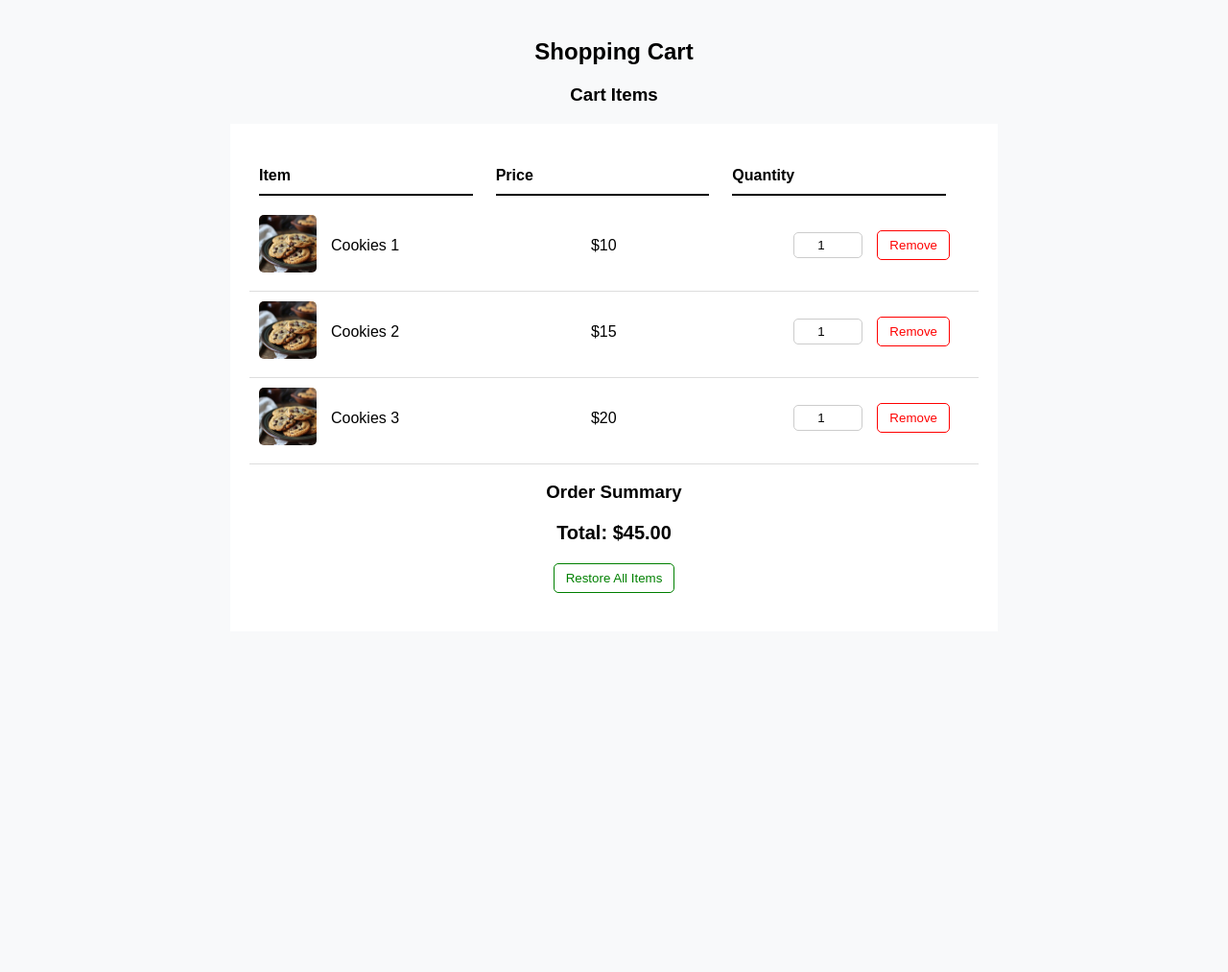
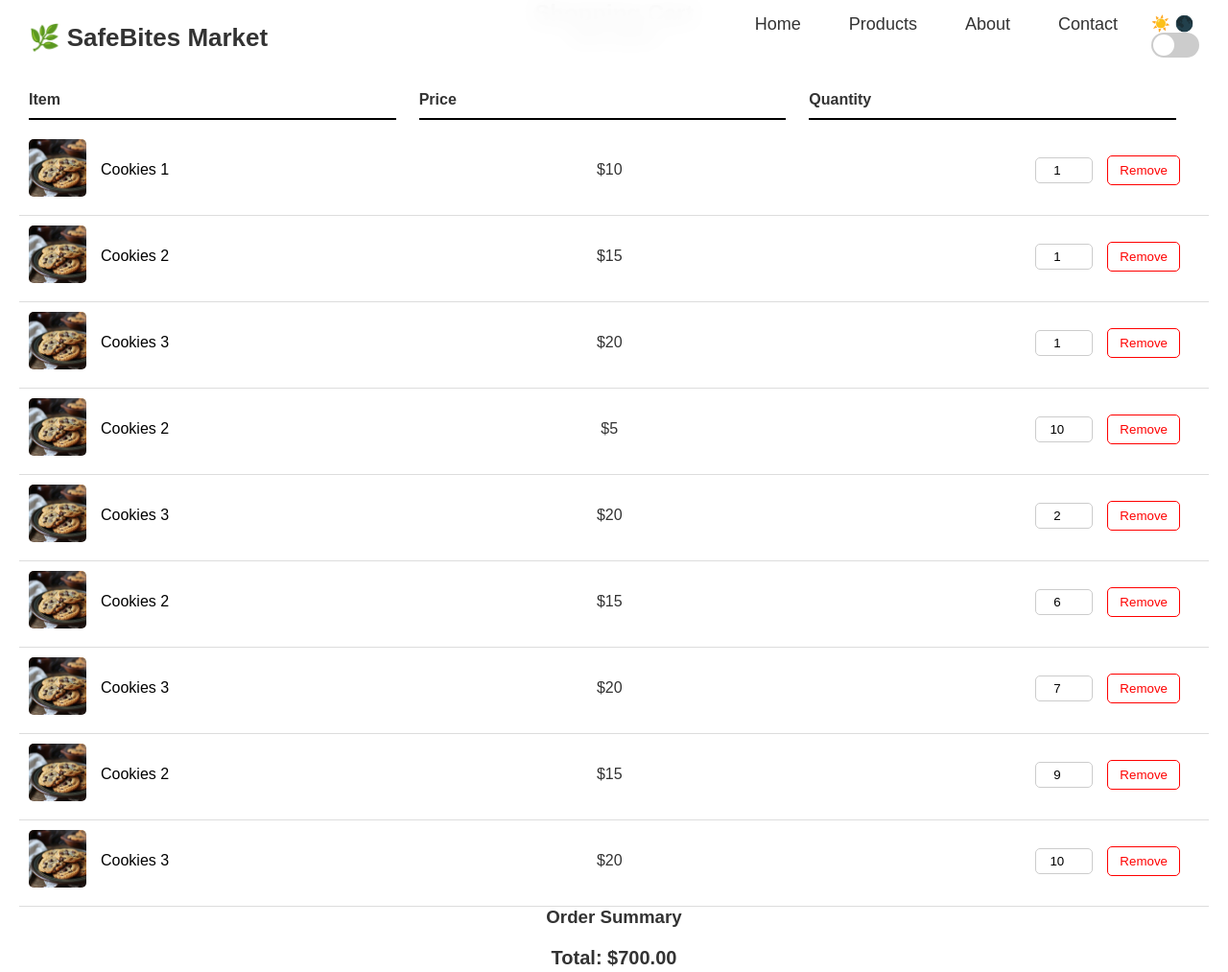
Before and after one commit to neama2004/web-project, a plain HTML site: page Web project/Cart.html in a window 1280 px wide. Shown: the top 1013 px of the page at 96% size. Before the commit the page ends 800 px from the top, so only its background shows below. Drawn offline with Linux system fonts and the light colour scheme.

Commit message:
Cart added header and footer

```diff
--- a/Web project/Cart.css
+++ b/Web project/Cart.css
@@ -1,10 +1,18 @@
+* {
+    margin: 0;
+    padding: 0;
+    box-sizing: border-box;
+    font-family: "Poppins", sans-serif;
+    transition: all 0.3s ease-in-out;
+    scroll-behavior: smooth;
+}
+
 body {
-    font-family: Arial, sans-serif;
-    max-width: 800px;
-    margin: auto;
-    padding: 20px;
-    background-color: #f8f9fa;
+    background: #f5f5f5;
+    color: #333;
+    overflow-x: hidden;
 }
+
 h2, h3 {
     text-align: center;
 }
@@ -16,6 +24,130 @@ a:hover {
     cursor: pointer;
     text-decoration: underline;
 }
+
+/* ===================== Header ===================== */
+header {
+    position: fixed;
+    width: 100%;
+    top: 0;
+    left: 0;
+    background: rgba(255, 255, 255, 0.95);
+    backdrop-filter: blur(10px);
+    display: flex;
+    justify-content: space-between;
+    align-items: center;
+    padding: 15px 30px;
+    z-index: 1000;
+}
+
+header .logo {
+    color: #333;
+    font-size: 26px;
+    font-weight: bold;
+}
+
+nav ul {
+    list-style: none;
+    display: flex;
+    gap: 20px;
+}
+
+nav ul li a {
+    color: #333;
+    text-decoration: none;
+    font-size: 18px;
+    padding: 10px 15px;
+    border-radius: 8px;
+    transition: background 0.3s ease, transform 0.2s ease;
+}
+
+nav ul li a:hover {
+    background: rgba(245, 245, 245, 0.2);
+    transform: scale(1.05);
+}
+
+
+/* ===================== Dark/Light Mode Toggle ===================== */
+#dark-mode-toggle {
+    display: none; /* Hide the default checkbox */
+}
+
+.dark-mode-label {
+    width: 50px;
+    height: 26px;
+    background: #ccc;
+    border-radius: 50px;
+    position: relative;
+    cursor: pointer;
+    transition: background 0.3s ease;
+    display: inline-block; /* Ensure the label is visible */
+}
+
+.dark-mode-label::after {
+    content: '';
+    width: 22px;
+    height: 22px;
+    background: #fff;
+    border-radius: 50%;
+    position: absolute;
+    top: 2px;
+    left: 2px;
+    transition: transform 0.3s ease;
+}
+
+#dark-mode-toggle:checked + .dark-mode-label {
+    background: #333;
+}
+
+#dark-mode-toggle:checked + .dark-mode-label::after {
+    transform: translateX(24px);
+    background: #f5f5f5;
+}
+
+/* ===================== Dark Mode Styles ===================== */
+.dark-mode {
+    background: #333;
+    color: #f5f5f5;
+}
+
+.dark-mode header {
+    background: rgba(51, 51, 51, 0.9);
+    color: #f5f5f5;
+}
+
+.dark-mode header .logo {
+    color: #f5f5f5;
+}
+
+.dark-mode nav ul li a {
+    color: #f5f5f5;
+}
+
+.dark-mode nav ul li a:hover {
+    background: rgba(245, 245, 245, 0.2);
+}
+
+/* ===================== Footer ===================== */
+footer {
+    background: #333;
+    color: #f5f5f5;
+    text-align: center;
+    padding: 20px;
+    font-size: 18px;
+}
+
+/* ===================== Animations ===================== */
+@keyframes fadeIn {
+    from {
+        opacity: 0;
+        transform: translateY(20px);
+    }
+    to {
+        opacity: 1;
+        transform: translateY(0);
+    }
+}
+
 
 .cart-container {
     background: white;
--- a/Web project/Cart.html
+++ b/Web project/Cart.html
@@ -7,6 +7,29 @@
     <link rel="stylesheet" href="Cart.css" />
   </head>
   <body>
+    <!-- Header -->
+    <header>
+      <div class="logo">🌿 SafeBites Market</div>
+      <nav>
+        <ul>
+          <li><a href="#home">Home</a></li>
+          <li><a href="#products">Products</a></li>
+          <li><a href="#about">About</a></li>
+          <li><a href="#contact">Contact</a></li>
+          <li>
+            <!-- Dark/Light Mode Toggle Button -->
+            <div>
+              <span>☀️ 🌑</span>
+              <div>
+                <input type="checkbox" id="dark-mode-toggle" />
+              <label for="dark-mode-toggle" class="dark-mode-label"></label>
+              </div>
+            </div>
+          </li>
+        </ul>
+      </nav>
+    </header>
+
     <h2>Shopping Cart</h2>
     <h3>Cart Items</h3>
     <div class="cart-container">
@@ -23,6 +46,11 @@
       </button>
     </div>
 
+    <!-- Footer -->
+    <footer>
+      <p>&copy; 2025 SafeBites Market | All Rights Reserved</p>
+    </footer>
+
     <script src="Cart.js"></script>
   </body>
 </html>
--- a/Web project/Cart.js
+++ b/Web project/Cart.js
@@ -1,7 +1,32 @@
+// ===================== Dark Mode Toggle =====================
+document.getElementById("dark-mode-toggle").addEventListener("change", function () {
+    const isDarkMode = this.checked;
+    document.body.classList.toggle("dark-mode", isDarkMode);
+    localStorage.setItem("darkMode", isDarkMode);
+});
+
+// Load dark mode preference on page load
+window.addEventListener("load", function () {
+    const isDarkMode = localStorage.getItem("darkMode") === "true";
+    document.getElementById("dark-mode-toggle").checked = isDarkMode;
+    document.body.classList.toggle("dark-mode", isDarkMode);
+});
+
+
+
+
+
+
 let defaultCart = [
     { name: 'Cookies 1', price: 10, quantity: 1, image: 'item1.jpg' },
     { name: 'Cookies 2', price: 15, quantity: 1, image: 'item2.jpg' },
-    { name: 'Cookies 3', price: 20, quantity: 1, image: 'item3.jpg' }
+    { name: 'Cookies 3', price: 20, quantity: 1, image: 'item3.jpg' },
+    { name: 'Cookies 2', price: 5, quantity: 10, image: 'item2.jpg' },
+    { name: 'Cookies 3', price: 20, quantity: 2, image: 'item3.jpg' },
+    { name: 'Cookies 2', price: 15, quantity: 6, image: 'item2.jpg' },
+    { name: 'Cookies 3', price: 20, quantity: 7, image: 'item3.jpg' },
+    { name: 'Cookies 2', price: 15, quantity: 9, image: 'item2.jpg' },
+    { name: 'Cookies 3', price: 20, quantity: 10, image: 'item3.jpg' }
 ];
 
 let cart = JSON.parse(localStorage.getItem('cart')) || [...defaultCart];
```
Also changed, not shown: Web project/Homepage.html (+81 -24 lines).
